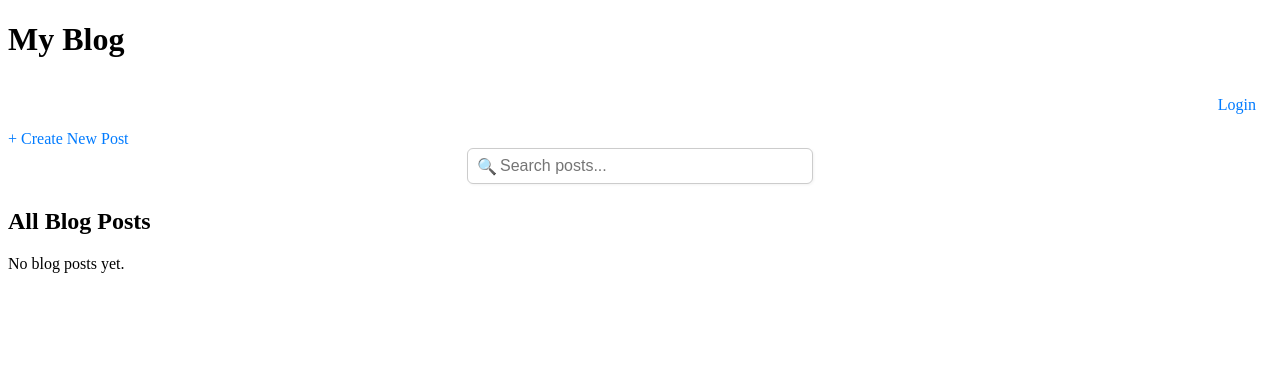
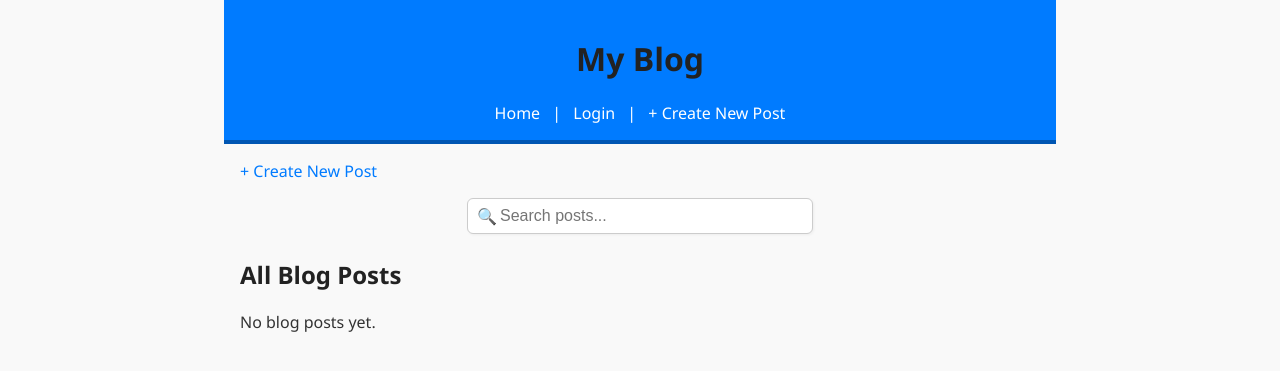
Before and after one commit to bjornum/main_assignment_blog, a Flask app: page / in a window 1280 px wide. Shown: the top 371 px of the page. Run offline with Flask 3, Linux system fonts and the light colour scheme; data that the repository does not hold is empty.

Commit message:
Images, general styling and search fix
A bit of a larger commit.

Images now implemented through picsum. (tried unsplash first, but returned a 404).

General styling done so the page looks nicer.

Search got fixed as i broke it, by forgetting to add data-title to it

```diff
--- a/app/static/style.css
+++ b/app/static/style.css
@@ -1,3 +1,50 @@
+body {
+  font-family: "Segoe UI", Tahoma, Geneva, Verdana, sans-serif;
+  background-color: #f9f9f9;
+  color: #333;
+  margin: 0;
+  padding: 0;
+}
+
+header {
+  text-align: center;
+  padding: 1rem;
+  background-color: #007bff;
+  color: white;
+  border-bottom: 4px solid #0056b3;
+}
+
+header a {
+  color: white;
+  margin: 0 0.5rem;
+}
+
+header a:hover {
+  text-decoration: underline;
+}
+
+header,
+main {
+  max-width: 800px;
+  margin: 0 auto;
+  padding: 1rem;
+}
+
+h1,
+h2,
+h3 {
+  color: #222;
+}
+
+a {
+  color: #007bff;
+  text-decoration: none;
+}
+
+a:hover {
+  text-decoration: underline;
+}
+
 article {
   margin-bottom: 2rem;
 }
@@ -40,19 +87,25 @@ article {
   background-color: #d93636;
 }
 
+button,
+input[type="submit"] {
+  background-color: #007bff;
+  color: white;
+  border: none;
+  padding: 0.5rem 1rem;
+  border-radius: 4px;
+  cursor: pointer;
+}
+
+button:hover,
+input[type="submit"]:hover {
+  background-color: #0056b3;
+}
+
 /* 404 page */
 .title-404 {
   font-size: 4rem;
   margin-bottom: 0.5rem;
-}
-
-a {
-  text-decoration: none;
-  color: #007bff;
-}
-
-a:hover {
-  text-decoration: underline;
 }
 
 /* Search */
@@ -94,3 +147,24 @@ a:hover {
   color: #888;
   pointer-events: none;
 }
+
+.post {
+  background-color: white;
+  border-radius: 8px;
+  box-shadow: 0 2px 8px rgba(0, 0, 0, 0.1);
+  padding: 1rem;
+  margin-bottom: 1.5rem;
+}
+
+/* Making the images from picsum more scalable */
+.post img {
+  width: 100%;
+  max-height: 250px;
+  object-fit: cover;
+  border-radius: 8px;
+  margin-bottom: 1rem;
+}
+
+form {
+  margin-top: 1rem;
+}
--- a/app/templates/base.html
+++ b/app/templates/base.html
@@ -9,15 +9,23 @@
     />
   </head>
   <body>
-    <header><h1>My Blog</h1></header>
-    <div style="text-align: right; padding: 1rem">
-      {% if session.username %} Logged in as
-      <strong>{{ session.username }}</strong> ({{ session.role }}) |
-      <a href="{{ url_for('main.logout') }}">Logout</a>
-      {% else %}
-      <a href="{{ url_for('main.login') }}">Login</a>
+    <header>
+      <h1>My Blog</h1>
+      <nav>
+        <a href="{{ url_for('main.home') }}">Home</a> | {% if session.username
+        %} <a href="{{ url_for('main.logout') }}">Logout</a> | {% else %}
+        <a href="{{ url_for('main.login') }}">Login</a> | {% endif %}
+        <a href="{{ url_for('main.create_post') }}">+ Create New Post</a>
+      </nav>
+      <!-- If Logged in, then will display user name and role -->
+      {% if session.username %}
+      <p>
+        Logged in as <strong>{{ session.username }}</strong> ({{ session.role
+        }})
+      </p>
       {% endif %}
-    </div>
+    </header>
+
     {% with messages = get_flashed_messages(with_categories=true) %} {% if
     messages %}
     <ul class="flashes">
--- a/app/templates/home.html
+++ b/app/templates/home.html
@@ -16,19 +16,14 @@
 <h2>All Blog Posts</h2>
 
 {% for post in posts %}
-<article class="post" data-title="{{ post['title']|lower }}">
+<article class="post" data-title="{{ post['title'] | lower }}">
+  <img
+    src="https://picsum.photos/id/{{ 100 + post['id'] }}/800/300"
+    alt="Post Image"
+  />
   <h3>{{ post['title'] }}</h3>
   <small>Published: {{ post['pub_date'] }}</small>
   <p>{{ post['content'][:150] }}...</p>
-
-  {% if post['tags'] %}
-  <p>
-    Tags: {% for tag in post['tags'].split(',') %}
-    <a href="{{ url_for('main.tag_page', tag_name=tag|trim) }}">{{ tag }}</a>
-    {% endfor %}
-  </p>
-  {% endif %}
-
   <a href="{{ url_for('main.post_detail', post_id=post['id']) }}">Read more</a>
 </article>
 {% else %}
--- a/app/templates/post_detail.html
+++ b/app/templates/post_detail.html
@@ -3,6 +3,11 @@ block content %}
 
 <a href="{{ url_for('main.home') }}">← Back to all posts</a>
 <article>
+  <img
+    src="https://picsum.photos/id/{{ 100 + post['id'] }}/1200/400"
+    alt="Post Image"
+    style="width: 100%; height: auto; border-radius: 8px; margin-bottom: 1rem"
+  />
   <h2>{{ post['title'] }}</h2>
 
   <small>Published: {{ post['pub_date'] }}</small>
```
